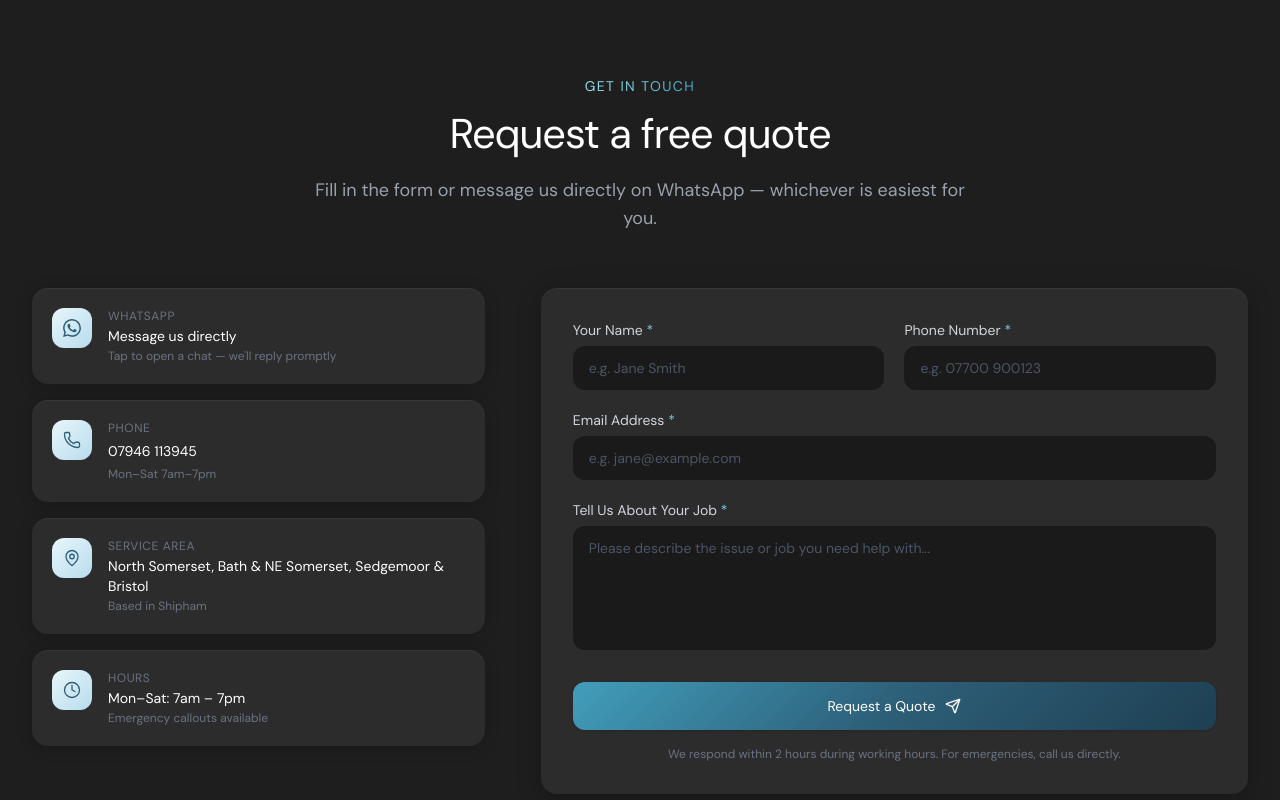
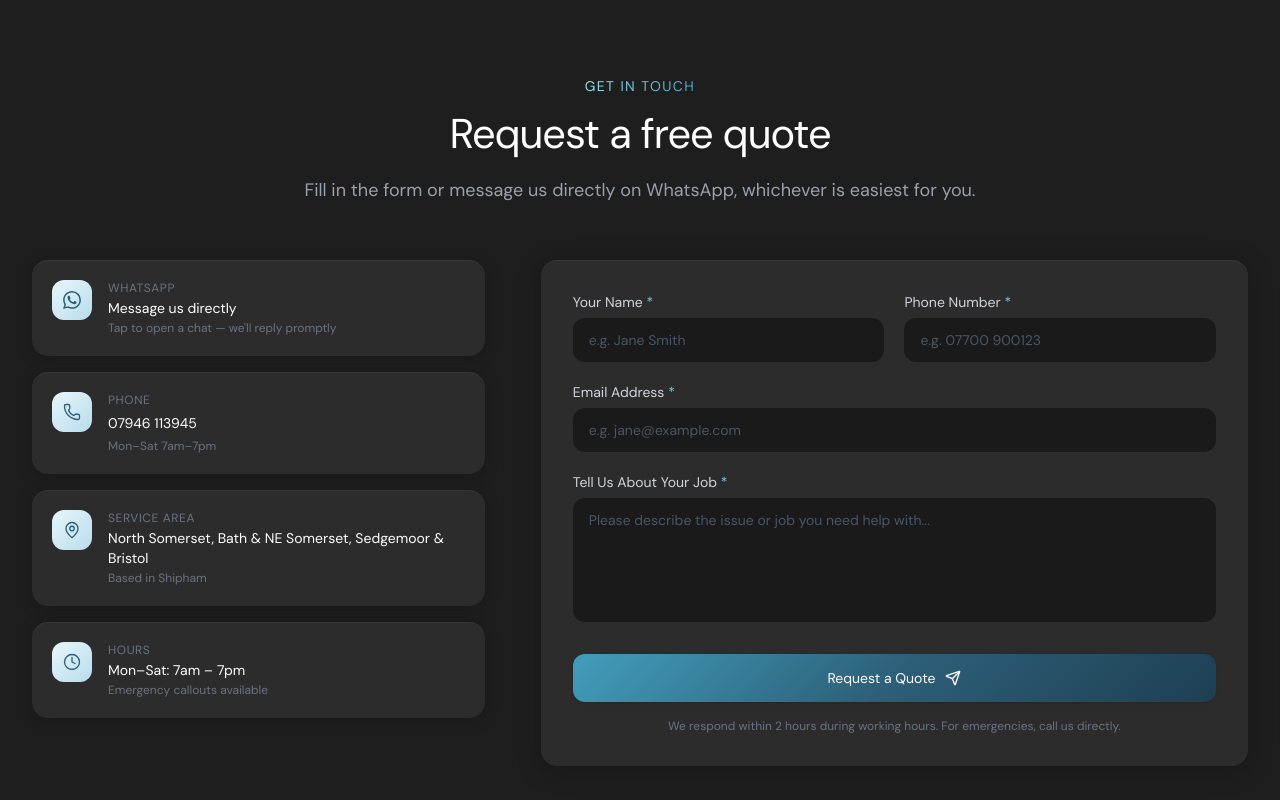
Before and after one commit to harrietamelia99/FlowFirst-Plumbing, a Next.js app: page / in a window 1280 px wide. Shown: the part 5300-6100 px from the top of the page. Built offline with nearby package versions, Linux system fonts and the light colour scheme.

Commit message:
Remove em dash in contact subheading
Made-with: Cursor

```diff
--- a/src/components/Contact.tsx
+++ b/src/components/Contact.tsx
@@ -92,7 +92,7 @@ export default function Contact() {
             Request a free quote
           </h2>
           <p className="text-gray-400 text-lg">
-            Fill in the form or message us directly on WhatsApp — whichever is easiest for you.
+            Fill in the form or message us directly on WhatsApp, whichever is easiest for you.
           </p>
         </div>
 
```
